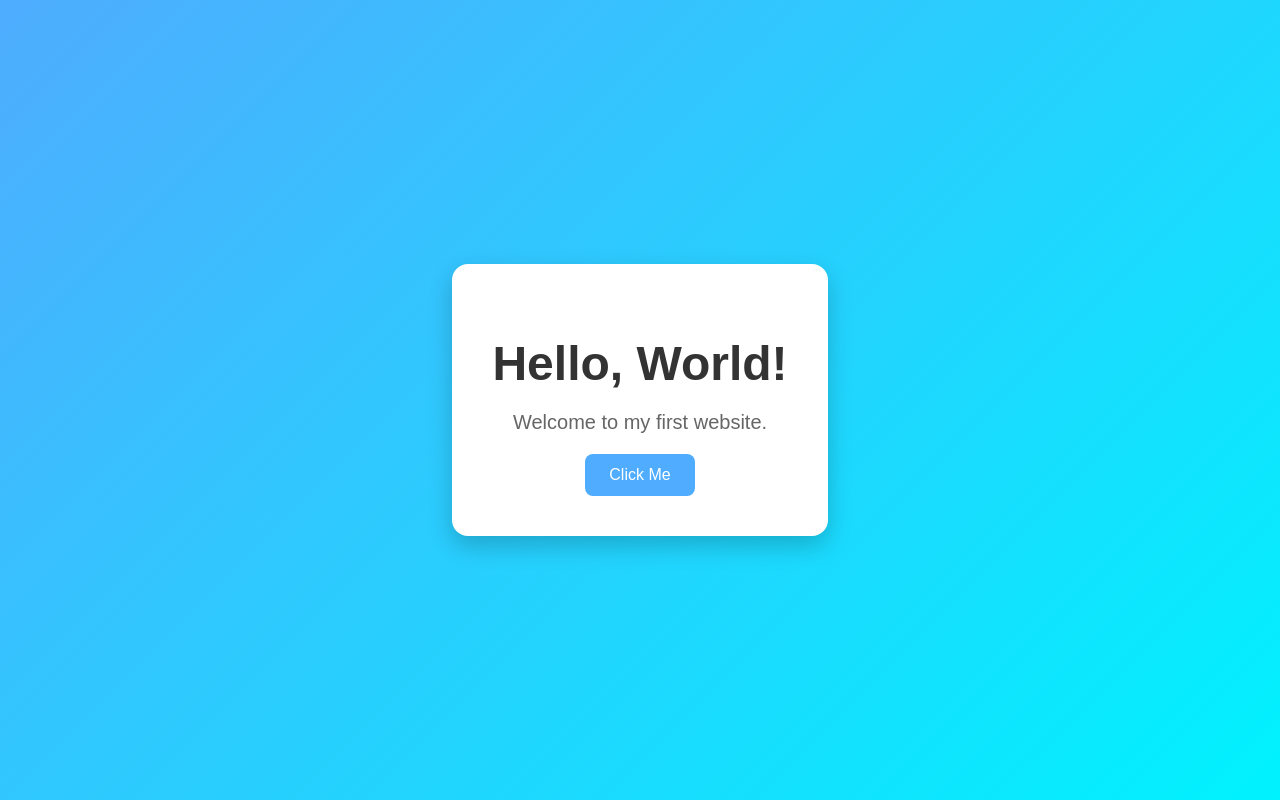
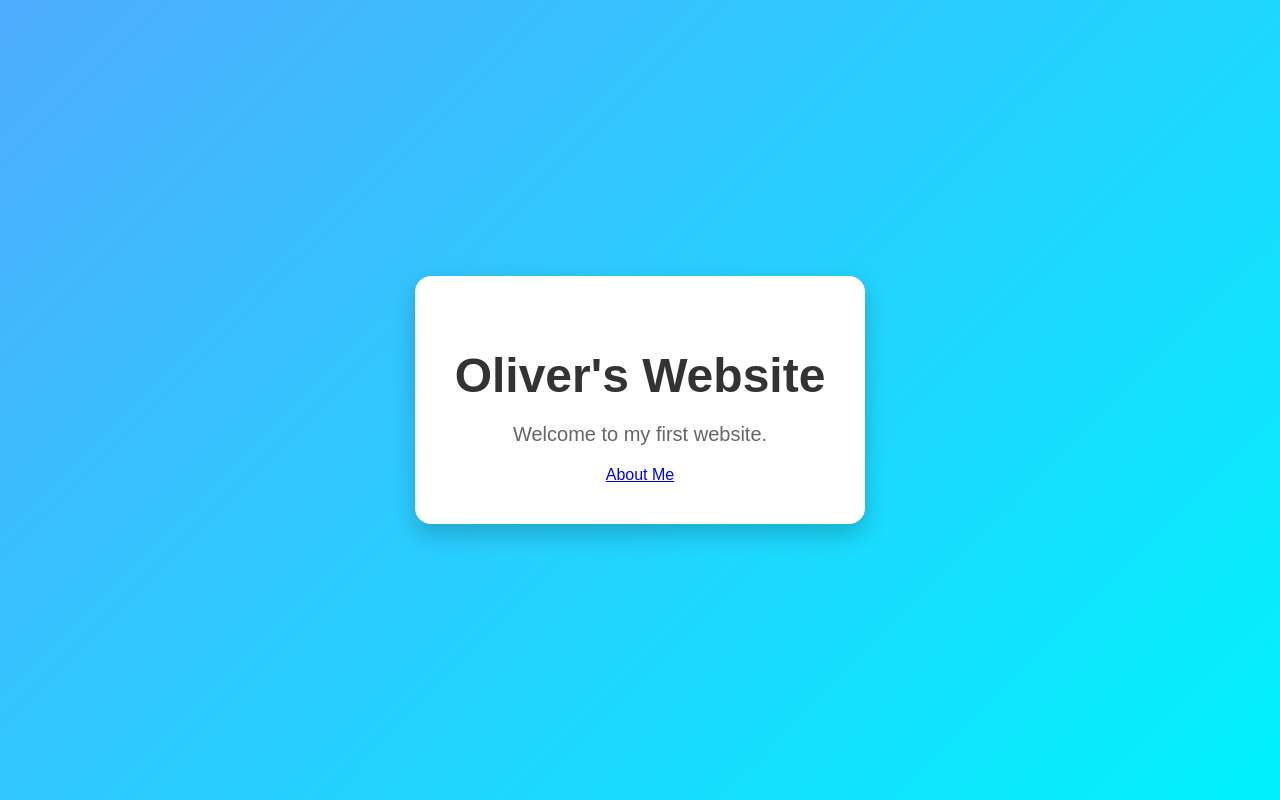
Before and after one commit to SugarRush67/mywebsite, a plain HTML site: page index.html in a window 1280 px wide. Drawn offline with Linux system fonts and the light colour scheme.

Commit message:
Update index.html

```diff
--- a/index.html
+++ b/index.html
@@ -3,14 +3,14 @@
 <head>
   <meta charset="UTF-8" />
   <meta name="viewport" content="width=device-width, initial-scale=1.0" />
-  <title>Hello World Website</title>
+  <title>Oliver's Website</title>
   <link rel="stylesheet" href="style.css" />
 </head>
 <body>
   <div class="card">
-    <h1>Hello, World!</h1>
+    <h1>Oliver's Website</h1>
     <p>Welcome to my first website.</p>
-    <button>Click Me</button>
+    <a href="aboutme.html" class="button">About Me</a>
   </div>
 </body>
 </html>
```
